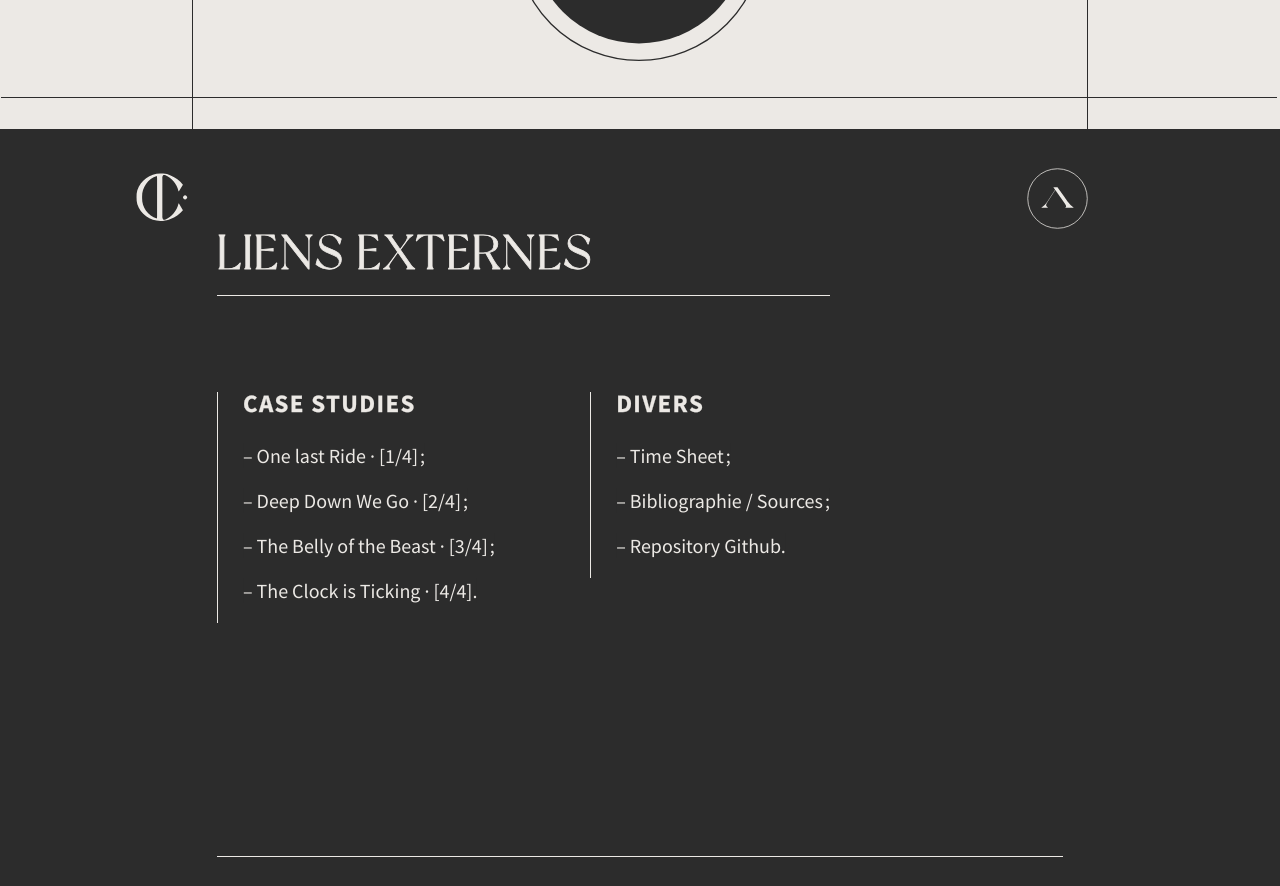
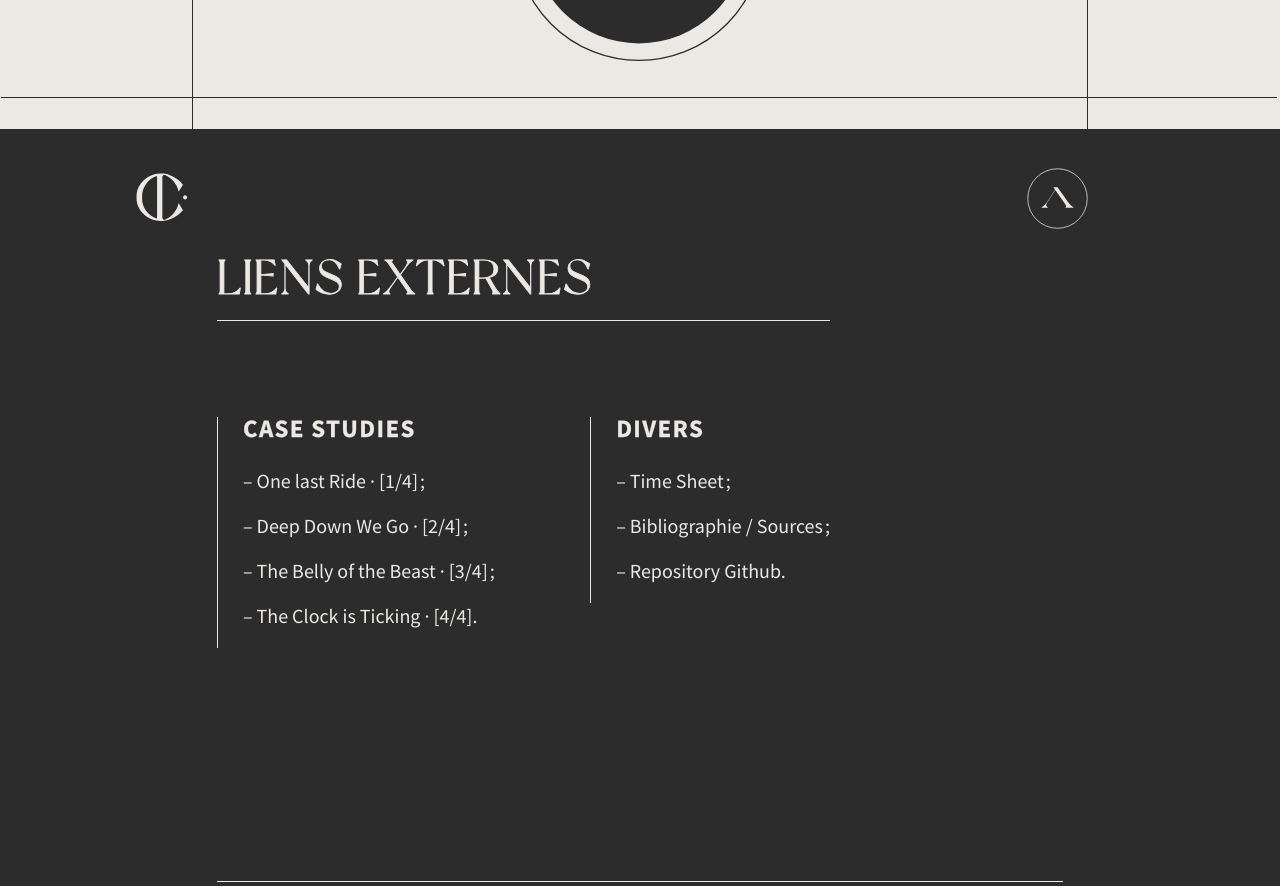
Before and after one commit to Tom-Delfosse/tfe-inclusive-writing, a Vue app in the folder inclusive_writing/: page / in a window 1280 px wide. Shown: the part 8380-9266 px from the top of the page. Built offline with nearby package versions, Linux system fonts and the light colour scheme.

Commit message:
Footer-nav — updated padding-bottom

```diff
--- a/inclusive_writing/src/components/vFooter.vue
+++ b/inclusive_writing/src/components/vFooter.vue
@@ -74,27 +74,27 @@ export default {
   .footer-nav{
     display: flex;
     justify-content: space-between;
-    padding-top: $s-mob--medium-plus;
+    padding: $s-mob--medium-plus 0 $s-mob--medium;
     @include sm{
-      padding-top: $s-mob--big;
+      padding: $s-mob--big 0 auto ;
     }
 
     @include tb{
-      padding-top: $s-tab--bigger;
+      padding: $s-tab--big 0 $s-tab--small;
       width: calc(100% + #{$s-tab--big});
     }
 
     @include lg{
-      padding-top: $s-mob--medium-plus;
+      padding: $s-mob--medium-plus 0 $s-desk--smaller;
       width: calc(100% + #{$s-desk--medium});
     }
 
     @include xl{
-      padding-top: $s-desk--medium-big;
+      padding: $s-desk--medium-avg 0 $s-desk--smaller;
     }
 
     @include xxl{
-      padding-top: $s-desk--big;
+      padding: $s-desk--big;
     }
 
     .btn-scroll{
```
